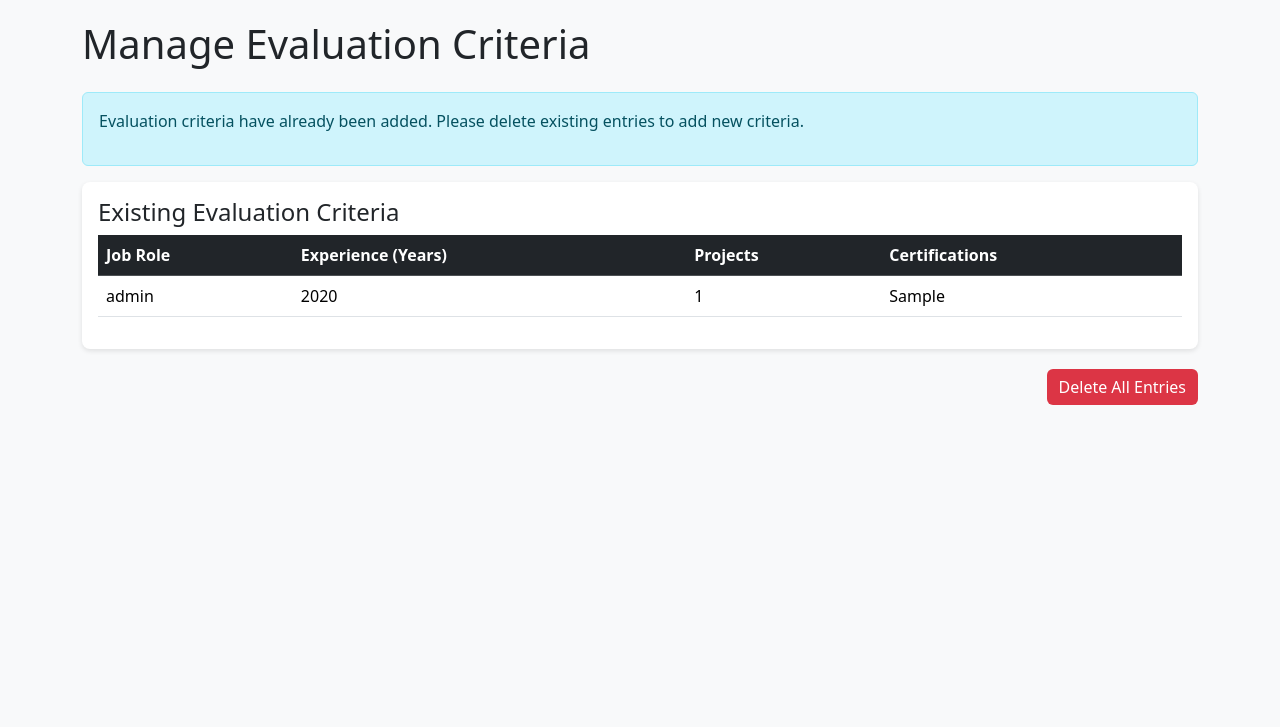
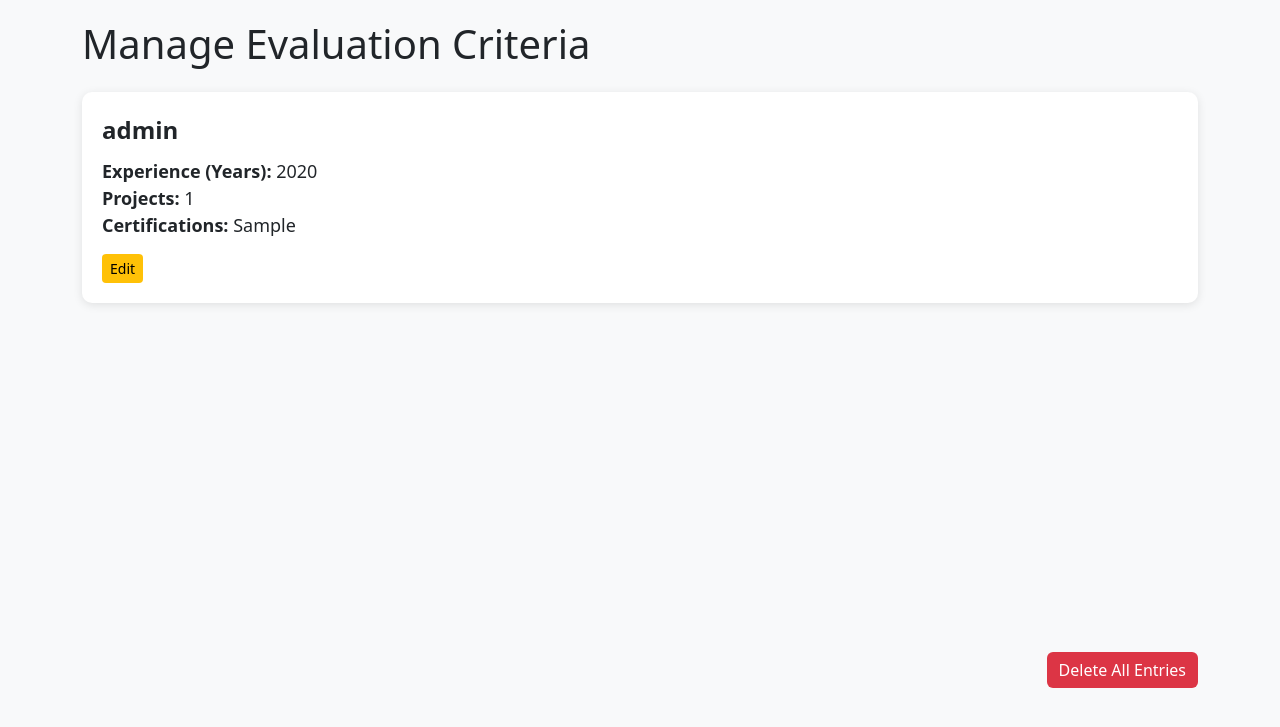
Before and after one commit to met-echs/AI-INTERVIEW-WEB, a Django app: page /dashboard/create_criteria/ in a window 1280 px wide. Shown: the top 727 px of the page. Run offline with Django 5.2, Linux system fonts and the light colour scheme; tables that the repository leaves empty hold one stand-in row (values such as "Sample post").

Commit message:
Update evaluation_criteria_manage.html

```diff
--- a/backend/dashboard/templates/evaluation_criteria_manage.html
+++ b/backend/dashboard/templates/evaluation_criteria_manage.html
@@ -35,6 +35,56 @@
         .btn-danger:hover {
             background-color: #b02a37;
         }
+
+        .btn-warning {
+            background-color: #ffc107;
+            border: none;
+            color: black;
+        }
+
+        .btn-warning:hover {
+            background-color: #d39e00;
+        }
+
+        .modal-content {
+            border-radius: 8px;
+        }
+
+        .hide {
+            display: none;
+        }
+
+        .full-height {
+            min-height: 70vh;
+        }
+
+        .criteria-card {
+            margin-bottom: 20px;
+            padding: 20px;
+            background-color: #ffffff;
+            box-shadow: 0 2px 10px rgba(0, 0, 0, 0.1);
+            border-radius: 10px;
+        }
+
+        .criteria-card .criteria-title {
+            font-size: 24px;
+            font-weight: bold;
+        }
+
+        .criteria-card .criteria-detail {
+            font-size: 18px;
+            margin-top: 10px;
+        }
+
+        .criteria-card .btn-group {
+            margin-top: 15px;
+        }
+
+        .criteria-container {
+            display: flex;
+            flex-direction: column;
+            gap: 20px;
+        }
     </style>
 </head>
 <body>
@@ -51,9 +101,8 @@
             {% endfor %}
         {% endif %}
 
-        <!-- Form to add new Evaluation Criteria -->
-        {% if evaluation_criteria|length == 0 %}
-            <div class="card p-3">
+        <!-- Form to add new Evaluation Criteria (Hidden when at least one criterion exists) -->
+        <div class="card p-3 {% if evaluation_criteria %}hide{% endif %}" id="criteriaForm">
             <h4>Add New Evaluation Criteria</h4>
             <form method="POST" action="{% url 'manage_evaluation_criteria' %}">
                 {% csrf_token %}
@@ -61,36 +110,60 @@
                 <button type="submit" name="add_criteria" class="btn btn-primary mt-3">Add Criteria</button>
             </form>
         </div>
-        {% else %}
-            <div class="alert alert-info">
-                <p>Evaluation criteria have already been added. Please delete existing entries to add new criteria.</p>
+
+        <!-- Full-page display for each Evaluation Criterion -->
+        <div class="criteria-container {% if evaluation_criteria %}full-height{% endif %}">
+            {% if evaluation_criteria %}
+                {% for criteria in evaluation_criteria %}
+                    <div class="criteria-card">
+                        <div class="criteria-title">{{ criteria.job_role }}</div>
+                        <div class="criteria-detail">
+                            <strong>Experience (Years):</strong> {{ criteria.min_years_experience }}<br>
+                            <strong>Projects:</strong> {{ criteria.min_projects }}<br>
+                            <strong>Certifications:</strong> {{ criteria.certifications_required }}
                         </div>
-        {% endif %}
+                        <div class="btn-group">
+                            <button class="btn btn-warning btn-sm" data-bs-toggle="modal" data-bs-target="#editModal{{ criteria.id }}">
+                                Edit
+                            </button>
+                        </div>
+                    </div>
 
-        <!-- Existing Criteria List -->
-        <div class="card p-3">
-            <h4>Existing Evaluation Criteria</h4>
-            {% if evaluation_criteria %}
-                <table class="table table-hover">
-                    <thead class="table-dark">
-                        <tr>
-                            <th>Job Role</th>
-                            <th>Experience (Years)</th>
-                            <th>Projects</th>
-                            <th>Certifications</th>
-                        </tr>
-                    </thead>
-                    <tbody>
-                        {% for criteria in evaluation_criteria %}
-                            <tr>
-                                <td>{{ criteria.job_role }}</td>
-                                <td>{{ criteria.min_years_experience }}</td>
-                                <td>{{ criteria.min_projects }}</td>
-                                <td>{{ criteria.certifications_required }}</td>
-                            </tr>
+                    <!-- Edit Modal -->
+                    <div class="modal fade" id="editModal{{ criteria.id }}" tabindex="-1" aria-labelledby="editModalLabel{{ criteria.id }}" aria-hidden="true">
+                        <div class="modal-dialog">
+                            <div class="modal-content">
+                                <div class="modal-header">
+                                    <h5 class="modal-title" id="editModalLabel{{ criteria.id }}">Edit Criteria</h5>
+                                    <button type="button" class="btn-close" data-bs-dismiss="modal" aria-label="Close"></button>
+                                </div>
+                                <div class="modal-body">
+                                    <form method="POST" action="{% url 'manage_evaluation_criteria' %}">
+                                        {% csrf_token %}
+                                        <input type="hidden" name="criteria_id" value="{{ criteria.id }}">
+                                        <div class="mb-3">
+                                            <label class="form-label">Job Role</label>
+                                            <input type="text" class="form-control" name="job_role" value="{{ criteria.job_role }}" required>
+                                        </div>
+                                        <div class="mb-3">
+                                            <label class="form-label">Experience (Years)</label>
+                                            <input type="number" class="form-control" name="min_years_experience" value="{{ criteria.min_years_experience }}" required>
+                                        </div>
+                                        <div class="mb-3">
+                                            <label class="form-label">Projects</label>
+                                            <input type="number" class="form-control" name="min_projects" value="{{ criteria.min_projects }}" required>
+                                        </div>
+                                        <div class="mb-3">
+                                            <label class="form-label">Certifications</label>
+                                            <input type="text" class="form-control" name="certifications_required" value="{{ criteria.certifications_required }}" required>
+                                        </div>
+                                        <button type="submit" name="update_criteria" class="btn btn-primary">Update Criteria</button>
+                                    </form>
+                                </div>
+                            </div>
+                        </div>
+                    </div>
                 {% endfor %}
-                    </tbody>
-                </table>
             {% else %}
                 <p class="text-muted">No evaluation criteria found.</p>
             {% endif %}
```
Lines whose indentation alone changed are shown as unchanged.
